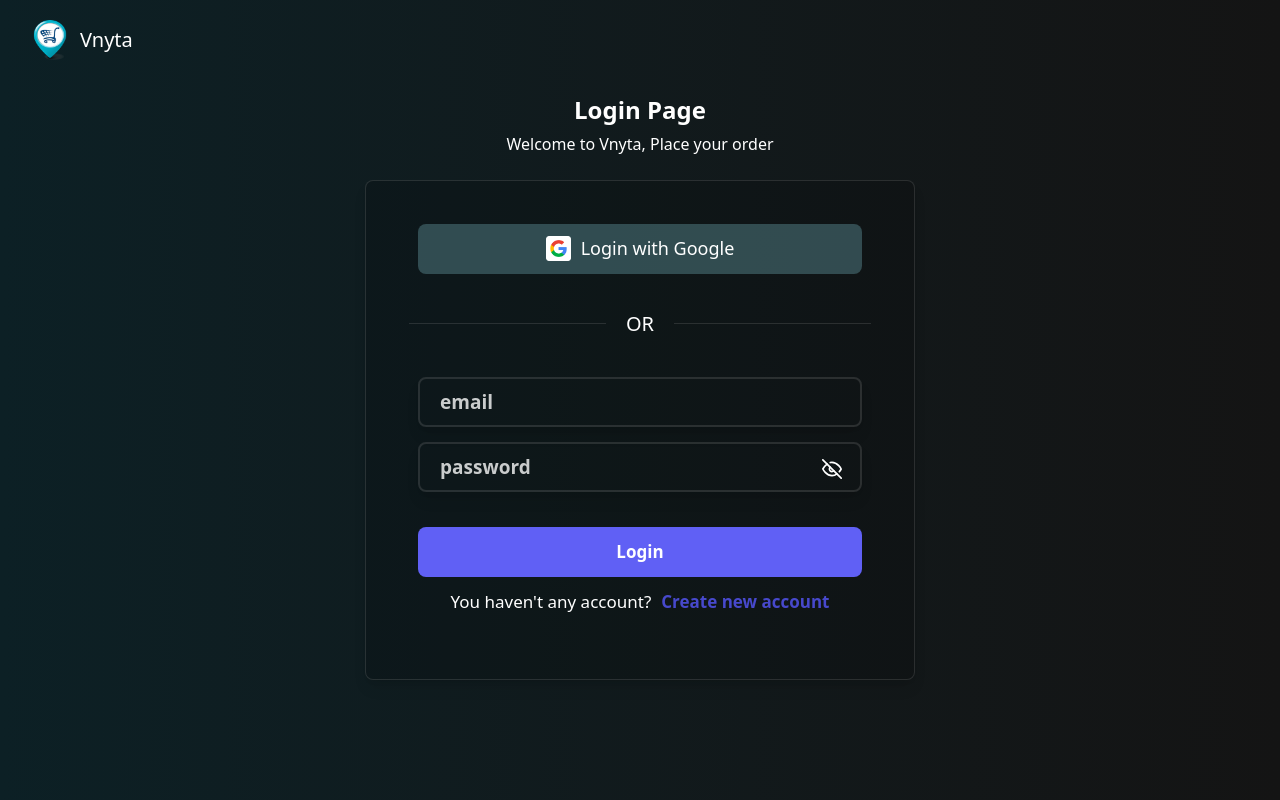
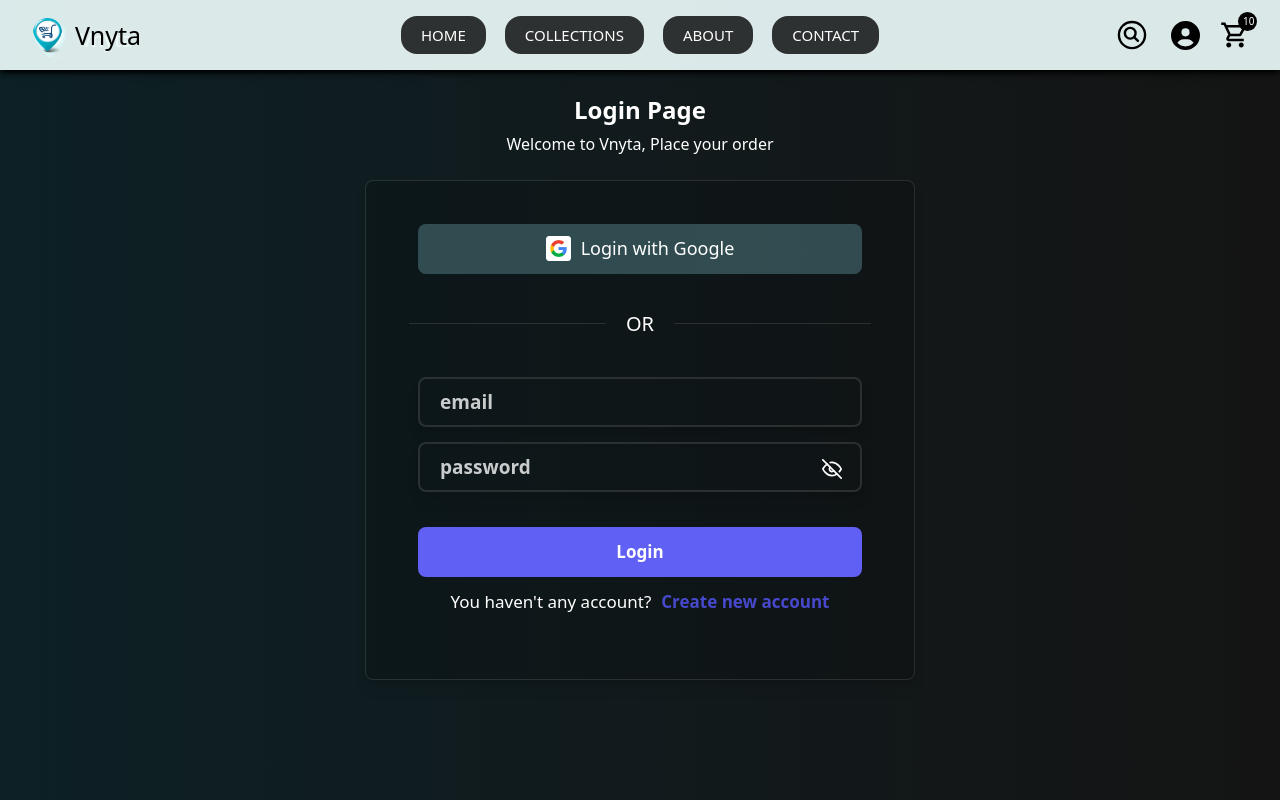
Before and after one commit to Mayank-Bajaj-22/AI-Powered-Ecommerce, a React (Vite) app in the folder frontend/: page /login in a window 1280 px wide. Built offline with nearby package versions, Linux system fonts and the light colour scheme; no server answers.

Commit message:
search bar in nav

```diff
--- a/frontend/src/App.jsx
+++ b/frontend/src/App.jsx
@@ -3,11 +3,13 @@ import { Route, Routes } from 'react-router-dom'
 import Registration from './pages/Registration'
 import Home from './pages/Home'
 import Login from './pages/Login'
+import Navbar from './components/Navbar'
 
 function App() {
   return (
     <div className='text-3xl'>
         <>
+        <Navbar />
           <Routes>
             <Route path="/" element={<Home />} />
             <Route path="/login" element={<Login />} />
--- /dev/null
+++ b/frontend/src/components/Navbar.jsx
@@ -0,0 +1,63 @@
+import React, { useContext, useState } from 'react';
+import logo from "../assets/logo.png"
+import { IoSearchCircleOutline } from "react-icons/io5";
+import { IoSearchCircleSharp } from "react-icons/io5";
+import { FaCircleUser } from "react-icons/fa6";
+import { MdOutlineShoppingCart } from "react-icons/md";
+import { UserDataContext } from '../context/UserContext';
+
+function Navbar() {
+
+    let { userData } = useContext(UserDataContext);
+    let [showSearch, setShowSearch] = useState(false);
+
+    return (
+        <div className='w-[100vw] h-[70px] bg-[#ecfafaec] z-10 fixed top-0 flex items-center justify-between px-[30px] shadow-md shadow-black'>
+
+            <div className='w-[30%] flex items-center justify-start gap-[10px]'>
+                <img src={logo} className='w-[35px]' alt="" />
+                <h1 className='text-[25px] text-black font-sans'>Vnyta</h1>
+            </div>
+
+            <div className='w-[40%]'>
+                <ul className='flex items-center justify-center gap-[19px] text-white'>
+                    <li className='text-[15px] hover:bg-slate-600 cursor-pointer bg-[#000000c9] py-[10px] px-[20px] rounded-2xl'>HOME</li>
+                    <li className='text-[15px] hover:bg-slate-600 cursor-pointer bg-[#000000c9] py-[10px] px-[20px] rounded-2xl'>COLLECTIONS</li>
+                    <li className='text-[15px] hover:bg-slate-600 cursor-pointer bg-[#000000c9] py-[10px] px-[20px] rounded-2xl'>ABOUT</li>
+                    <li className='text-[15px] hover:bg-slate-600 cursor-pointer bg-[#000000c9] py-[10px] px-[20px] rounded-2xl'>CONTACT</li>
+                </ul>
+            </div>
+
+            <div className='w-[30%] flex items-center justify-end gap-[20px]'>
+                {
+                    !showSearch && <IoSearchCircleOutline className='w-[38px] h-[38px] text-[#000000] cursor-pointer' onClick={() => setShowSearch(prev => !prev)} />
+                }
+
+                {
+                    showSearch && <IoSearchCircleSharp className='w-[38px] h-[38px] text-[#000000] cursor-pointer' onClick={() => setShowSearch(prev => !prev)} />
+                }
+
+                {
+                    !userData && <FaCircleUser className='w-[29px] h-[29px] text-[#000000] cursor-pointer' />
+                }
+
+                {
+                    userData && <div className='w-[30px] h-[30px] bg-[#080808] text-white rounded-full flex items-center jiustify-center p-[5px] text-[22px] cursor-pointer'>{ userData?.name.slice(0,1)}</div>
+                }
+
+                <MdOutlineShoppingCart className='w-[30px] h-[30px] text-[#000000] cursor-pointer' />
+                <p className='absolute w-[19px] h-[19px] items-center justify-center bg-black px-[5px] py-[3px] text-white rounded-full text-[10px] top-[12px] right-[23px]'>10</p>
+            </div>
+
+            {
+                showSearch && <div className='w-[100%] h-[80px] absolute top-[100%] left-0 right-0 flex items-center justify-center'>
+                    <input type="text" className='w-[50%] h-[60%] bg-[#233533] rounded-[30px] px-[50px] placeholder:text-white text-[18px]' />
+                </div>
+            }
+        </div>
+    )
+}
+
+export default Navbar;
+
+// bg-[#d8f6f9dd]
--- a/frontend/src/pages/Home.jsx
+++ b/frontend/src/pages/Home.jsx
@@ -2,7 +2,9 @@ import React from 'react'
 
 function Home() {
     return (
-        <div>Home</div>
+        <div className='w-[100vw] h-[100vh] bg-gradient-to-l from-[#141414] to-[#0c2025]'>
+
+        </div>
     )
 }
 
--- a/frontend/src/pages/Login.jsx
+++ b/frontend/src/pages/Login.jsx
@@ -8,11 +8,13 @@ import { authDataContext } from "../context/authContext";
 import axios from "axios";
 import { signInWithPopup } from "firebase/auth";
 import { auth, provider } from "../utils/Firebase";
+import { UserDataContext } from "../context/UserContext";
 
 function Login() {
 
     const navigate = useNavigate();
     const [show, setShow] = useState(false);
+    let { getCurrentUser } = useContext(UserDataContext);
 
     let { serverUrl } = useContext(authDataContext);
 
@@ -28,6 +30,8 @@ function Login() {
             console.log(result.data);
             setEmail("")
             setPassword("")
+            getCurrentUser()
+            navigate("/")
         } catch (error) {
             if (error.response) {
                 console.log("Backend error:", error.response.data);
--- a/frontend/src/pages/Registration.jsx
+++ b/frontend/src/pages/Registration.jsx
@@ -8,6 +8,7 @@ import { authDataContext } from '../context/authContext';
 import axios from 'axios';
 import { signInWithPopup } from 'firebase/auth';
 import { auth, provider } from '../utils/Firebase';
+import { UserDataContext } from '../context/UserContext';
 
 function Registration() {
 
@@ -19,6 +20,7 @@ function Registration() {
     let [name, setName] = useState("");
     let [email, setEmail] = useState("");
     let [password, setPassword] = useState("");
+    let { getCurrentUser } = useContext(UserDataContext);
 
     const handleSignUp = async (e) => {
         e.preventDefault();
@@ -30,6 +32,8 @@ function Registration() {
             setName("")
             setEmail("")
             setPassword("")
+            getCurrentUser()
+            navigate("/")
         } catch (error) {
             if (error.response) {
                 console.log("Backend error:", error.response.data);
```
